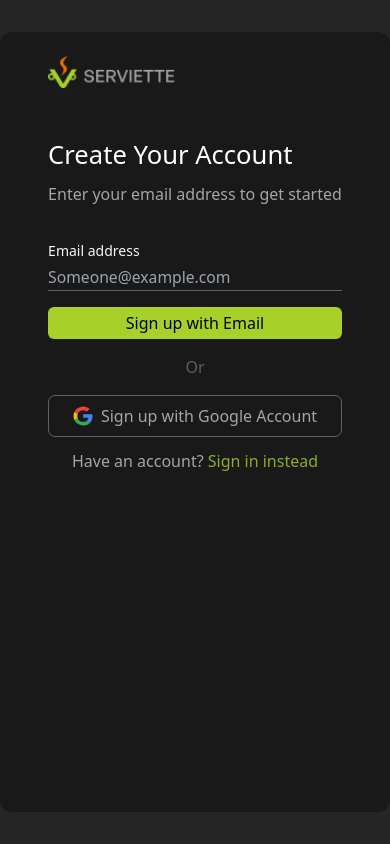
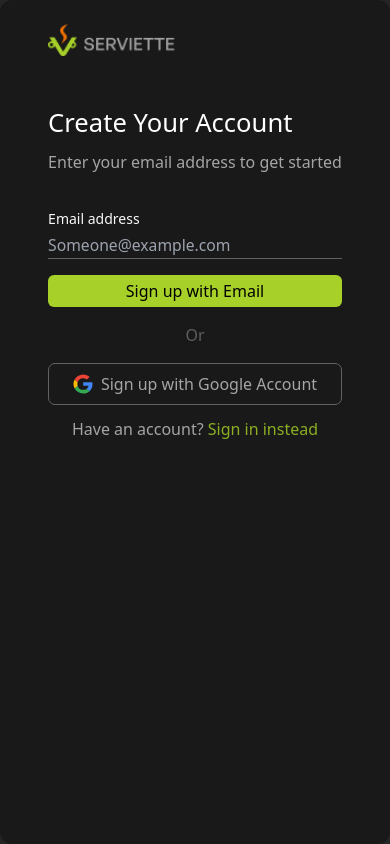
Before and after one commit to preciousaffiah/admin-dashboard-template, a Next.js app: page /auth/sign-up in a window 390 px wide. Built offline with nearby package versions, Linux system fonts and the light colour scheme.

Commit message:
auth page height mobile test

```diff
--- a/pages/auth/sign-up.tsx
+++ b/pages/auth/sign-up.tsx
@@ -140,7 +140,7 @@ const SignUp: FC = () => {
                     </>
                   ) : (
                     <>
-                      <div className="md:m-auto m-0 max-w-[23rem]">
+                      <div className="md:m-auto m-0 w-fit px-4">
                         <Image alt="img" src={logo} className="authimg2" />
                         <div className="pb-8">
                           <div>
--- a/styles/globals.css
+++ b/styles/globals.css
@@ -82,13 +82,13 @@ tr td:last-child {
   }
 
   .authcard1 {
-    @apply min-h-[37rem] h-screen w-screen;
+    @apply min-h-[37rem] h-screen;
   }
   .authcard2 {
     @apply h-full w-full m-auto;
   }
   .authcard3 {
-    @apply bg-secondary-dark md:py-16 py-8 md:px-14 px-7 h-full w-full;
+    @apply bg-secondary-dark md:py-16 py-0 md:px-14 px-7 h-full w-full;
   }
   .authcard4 {
     @apply flex justify-center w-full h-full;
```
